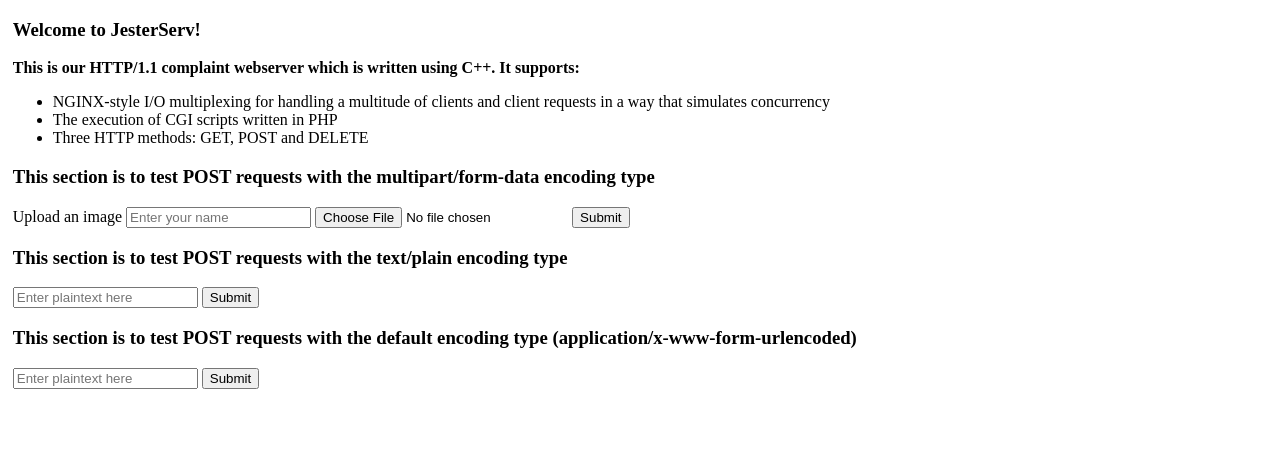
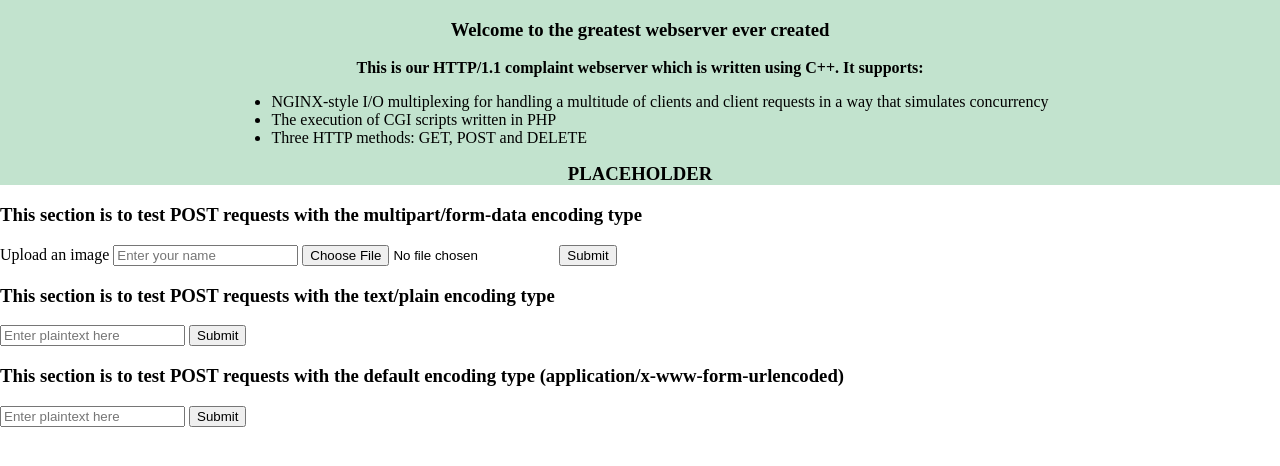
Before and after one commit to MonkeyCofi/Webserv, a PHP site: page / in a window 1280 px wide. Shown: the part 27-493 px from the top of the page. Run offline with PHP 8.4, Linux system fonts and the light colour scheme.

Commit message:
made changes to index.html website

```diff
--- a/index.html
+++ b/index.html
@@ -41,14 +41,17 @@
 	</nav>
 
 	<main>
-		<article>
-		<h3>Welcome to JesterServ!</h3>
+		<article id="about-project">
+		<h3>Welcome to the greatest webserver ever created</h3>
 		<p>This is our HTTP/1.1 complaint webserver which is written using C++. It supports:</p>
 			<ul id="server-things">
 				<li>NGINX-style I/O multiplexing for handling a multitude of clients and client requests in a way that simulates concurrency</li>
 				<li>The execution of CGI scripts written in PHP</li>
 				<li>Three HTTP methods: GET, POST and DELETE</li>
 			</ul>
+			<section id="landing-thingy">
+				<h1>PLACEHOLDER</h1>
+			</section>
 		</article>
 
 		<section id="post-requests">
--- a/styles.css
+++ b/styles.css
@@ -2,6 +2,20 @@ body
 {
 	margin: 0;
 	padding: 0;
+}
+
+#about-project
+{
+	background-color: rgba(53, 163, 95, 0.3);
+	display: flex;
+	flex-direction: column;
+	justify-content: center;
+	align-items: center;
+}
+
+#landing-thingy
+{
+	;
 }
 
 p
@@ -27,5 +41,5 @@ h1
 
 main
 {
-	padding-left: 1%;
+	/* padding-left: 1%; */
 }
```
